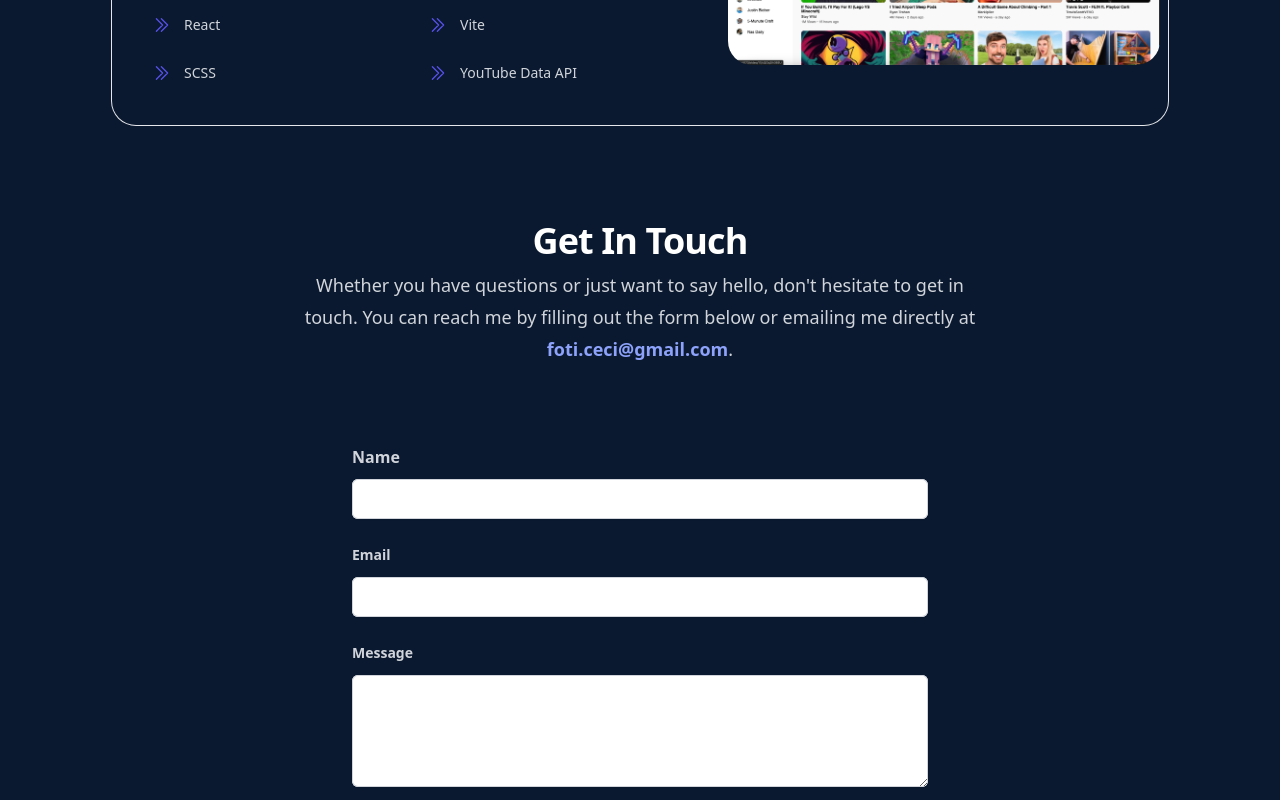
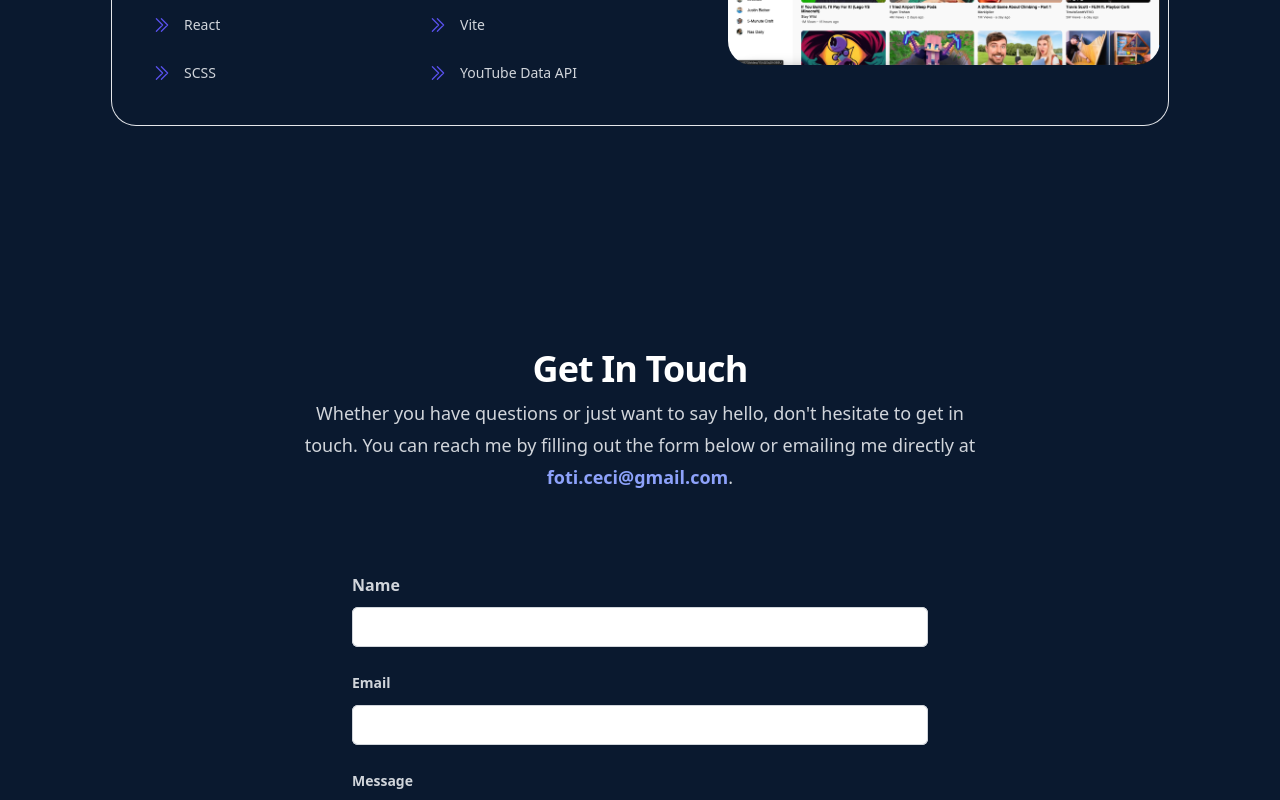
Before and after one commit to fotinh0/foti-ceci-portfolio, a React (Vite) app: page / in a window 1280 px wide. Shown: the part 3540-4340 px from the top of the page. Built offline with nearby package versions, Linux system fonts and the light colour scheme.

Commit message:
fix BackToTop btn index and contact section padding

```diff
--- a/src/components/BackToTopButton.jsx
+++ b/src/components/BackToTopButton.jsx
@@ -34,7 +34,7 @@ export default function BackToTopButton() {
     <button
       className={`${
         showButton ? "block" : "hidden"
-      } fixed bottom-8 right-8 bg-indigo-600 text-white p-4 rounded-full shadow-lg transition-opacity duration-300 hover:bg-indigo-700 focus:outline-none`}
+      } fixed bottom-8 right-8 bg-indigo-600 text-white p-4 rounded-full shadow-lg transition-opacity duration-300 hover:bg-indigo-700 focus:outline-none z-10`}
       onClick={scrollToTop}
     >
       <ArrowUpIcon className="w-6 h-6" aria-hidden="true" />
--- a/src/components/Contact.jsx
+++ b/src/components/Contact.jsx
@@ -24,7 +24,7 @@ export default function Contact() {
   }
 
   return (
-    <div id="contact" className="isolate px-6 py-24 lg:px-8">
+    <div id="contact" className="isolate px-6 py-56 lg:px-8">
       <div
         className="absolute inset-x-0 top-[-10rem] -z-10 transform-gpu overflow-hidden blur-3xl sm:top-[-20rem]"
         aria-hidden="true"
```
